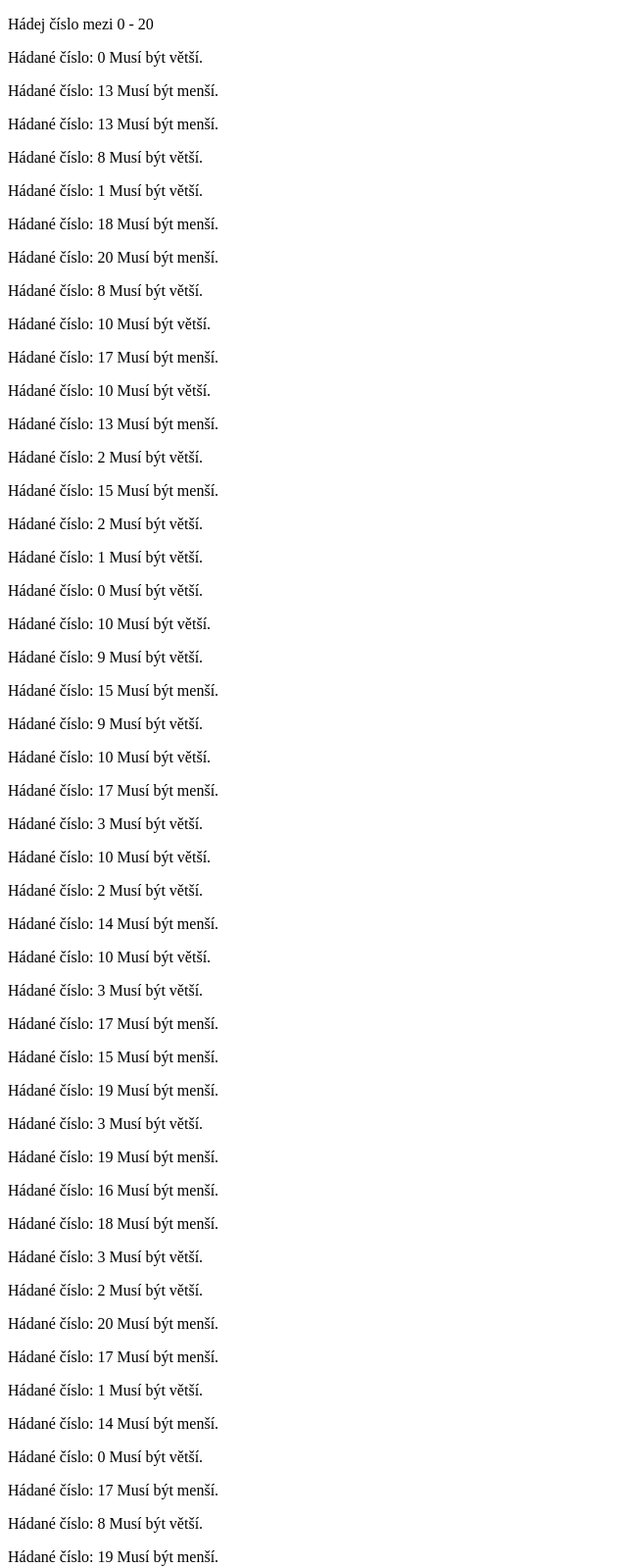
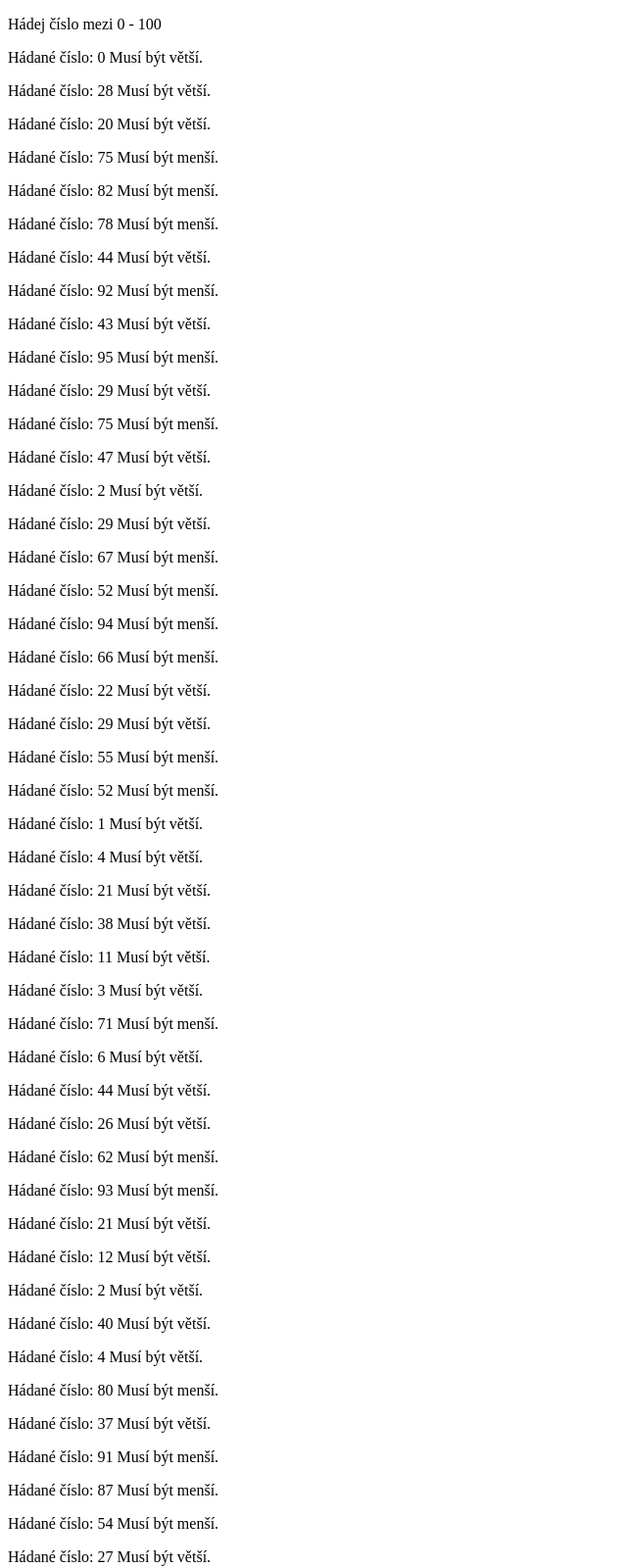
Before and after one commit to JakubVavru/WP1_08, a PHP site: page / in a window 1280 px wide. Shown: the top 1600 px of the page at 98% size, without its empty margins (0-640 px from the left). Run offline with PHP 8.4, Linux system fonts and the light colour scheme.

Commit message:
Update index.php

```diff
--- a/index.php
+++ b/index.php
@@ -2,7 +2,7 @@
 // hádané číslo od 0 do 100
 
 
-define('MAX_NUMBER', 20);
+define('MAX_NUMBER', 100);
 define('MIN_NUMBER', 0);
 $guessNumber = rand(MIN_NUMBER, MAX_NUMBER);
 $yourNumber = 0;
```
